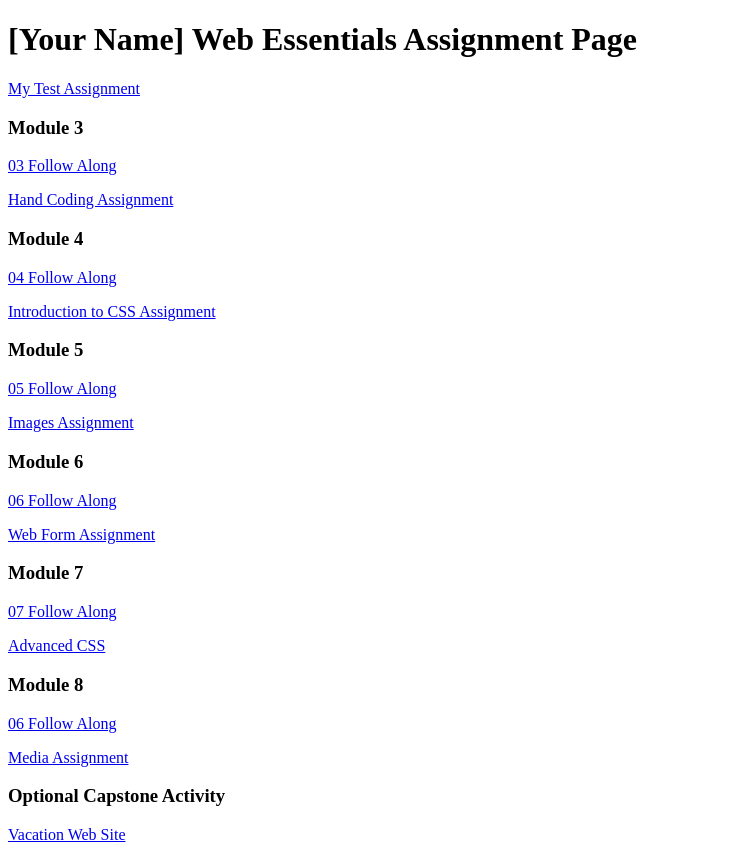
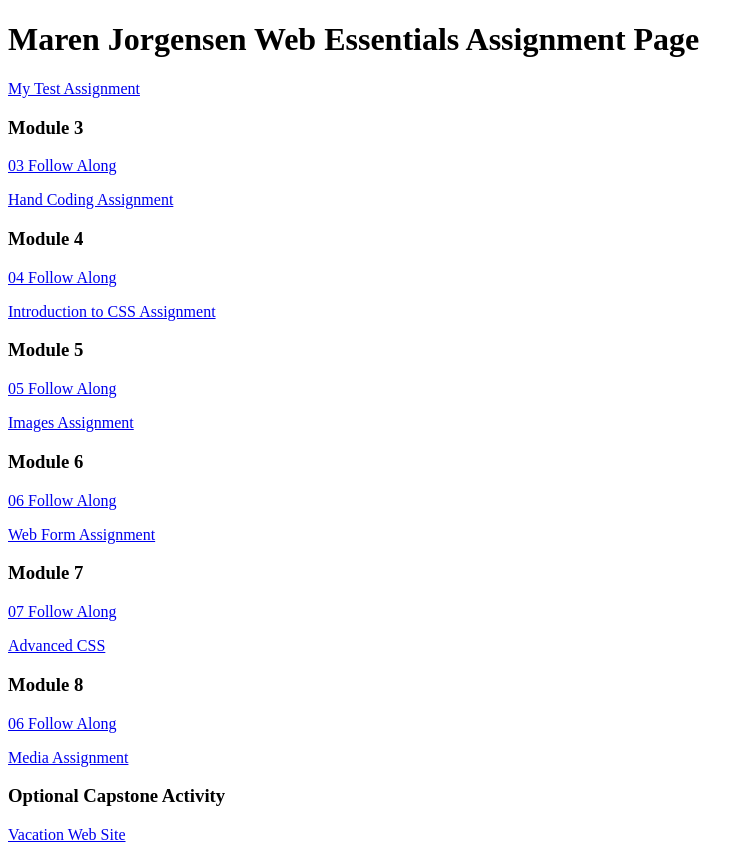
Before and after one commit to marenjorgensen/dwdd1600, a plain HTML site: page index.html in a window 1280 px wide. Shown: the whole page, without its empty margins (0-754 px from the left). Drawn offline with Linux system fonts and the light colour scheme.

Commit message:
Added my name

```diff
--- a/index.html
+++ b/index.html
@@ -6,7 +6,7 @@
 		<title>dwdd 1600 assignment list page</title>
 	</head>
 	<body>
-		<h1>[Your Name] Web Essentials Assignment Page</h1>
+		<h1>Maren Jorgensen Web Essentials Assignment Page</h1>
 		<p><a href="01test">My Test Assignment</a></p>
 
 		<h3>Module 3</h3>
```
